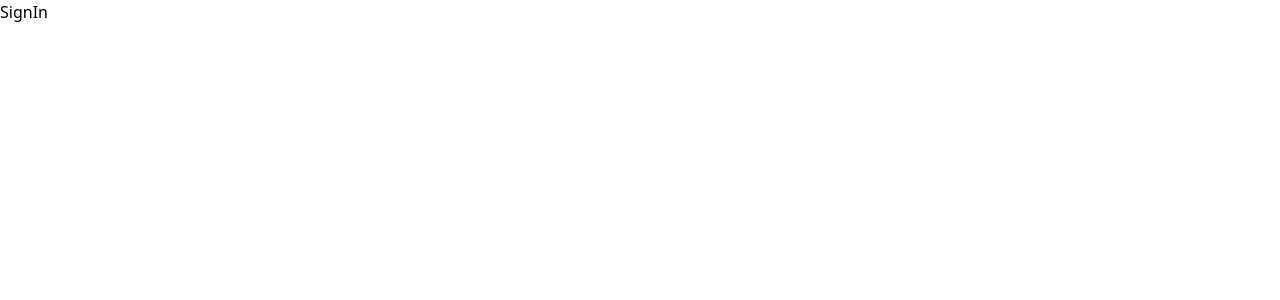
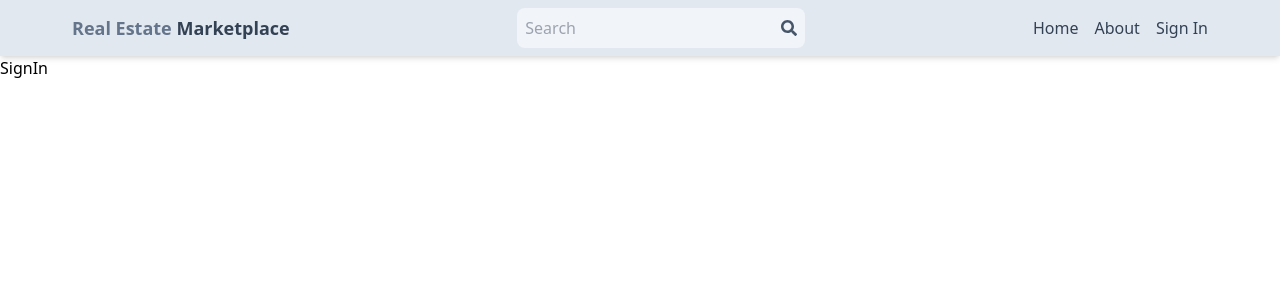
Before and after one commit to thegeekspad/react-projects, a React (Vite) app in the folder 06-real-estate-marketplace/client/: page /signin in a window 1280 px wide. Shown: the top 300 px of the page. Built offline with nearby package versions, Linux system fonts and the light colour scheme.

Commit message:
Create header component

```diff
--- a/06-real-estate-marketplace/client/package.json
+++ b/06-real-estate-marketplace/client/package.json
@@ -12,6 +12,7 @@
   "dependencies": {
     "react": "^18.2.0",
     "react-dom": "^18.2.0",
+    "react-icons": "^4.11.0",
     "react-router-dom": "^6.16.0"
   },
   "devDependencies": {
--- a/06-real-estate-marketplace/client/src/App.jsx
+++ b/06-real-estate-marketplace/client/src/App.jsx
@@ -1,14 +1,16 @@
 import { BrowserRouter, Routes, Route } from 'react-router-dom';
 import Home from './pages/Home';
 import About from './pages/About';
-import SignIn from './pages/Signin';
+import SignIn from './pages/SignIn';
 import SignUp from './pages/SignUp';
 import Profile from './pages/Profile';
+import Header from './components/Header';
 
 function App() {
   return (
     <>
       <BrowserRouter>
+        <Header />
         <Routes>
           <Route path="/" element={<Home />} />
           <Route path="/signin" element={<SignIn />} />
--- /dev/null
+++ b/06-real-estate-marketplace/client/src/components/Header.jsx
@@ -0,0 +1,43 @@
+import React from 'react';
+import { FaSearch } from 'react-icons/fa';
+import { Link } from 'react-router-dom';
+
+const Header = () => {
+  return (
+    <header className="bg-slate-200 shadow-md">
+      <div className="flex justify-between items-center max-w-6xl mx-auto p-2">
+        <Link to="/">
+          <h1 className="font-bold text-sm sm:text-lg flex flex-wrap">
+            <span className="text-slate-500">Real Estate</span>&nbsp;
+            <span className="text-slate-700">Marketplace</span>
+          </h1>
+        </Link>
+        <form className="bg-slate-100 p-2 rounded-lg flex items-center">
+          <input
+            type="text"
+            placeholder="Search"
+            className="bg-transparent focus:outline-none w-24 sm:w-64"
+          />
+          <FaSearch className="text-slate-600" />
+        </form>
+        <ul className="flex gap-4">
+          <Link to="/">
+            <li className="hidden sm:inline text-slate-700 hover:underline">
+              Home
+            </li>
+          </Link>
+          <Link to="/about">
+            <li className="hidden sm:inline text-slate-700 hover:underline">
+              About
+            </li>
+          </Link>
+          <Link to="/signin">
+            <li className="text-slate-700 hover:underline">Sign In</li>
+          </Link>
+        </ul>
+      </div>
+    </header>
+  );
+};
+
+export default Header;
```
Also changed, not shown: 1 other file (tests, documents, lock files or other folders).
